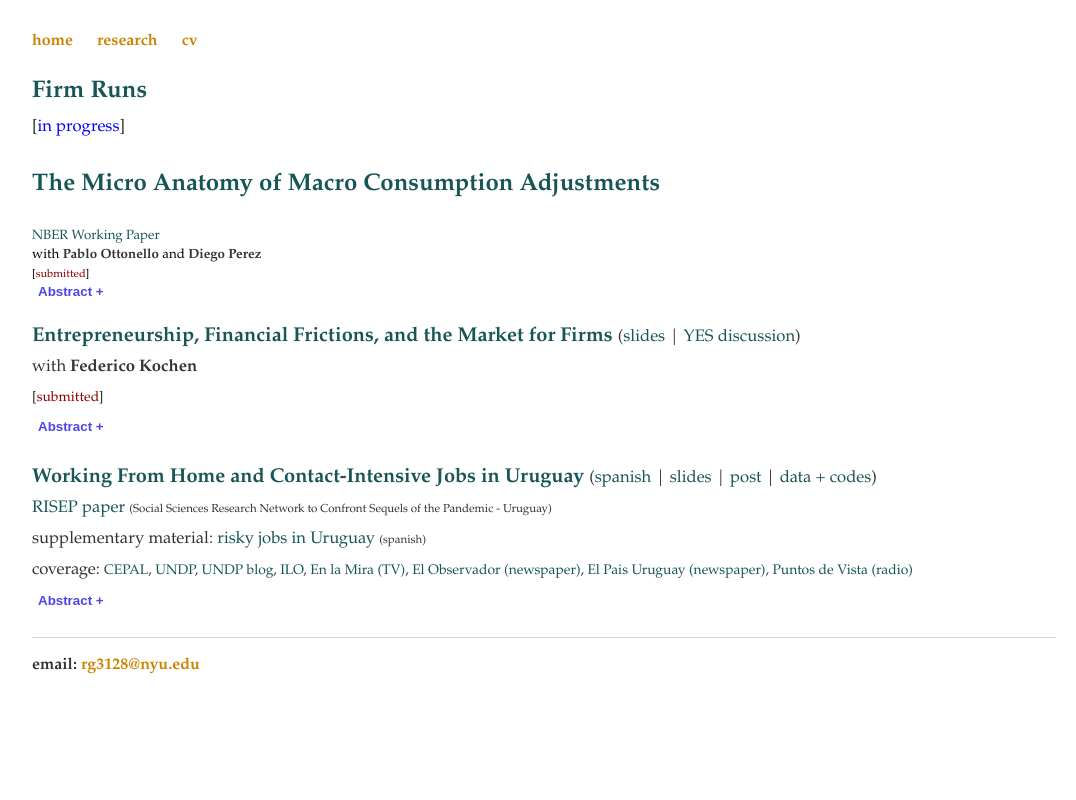
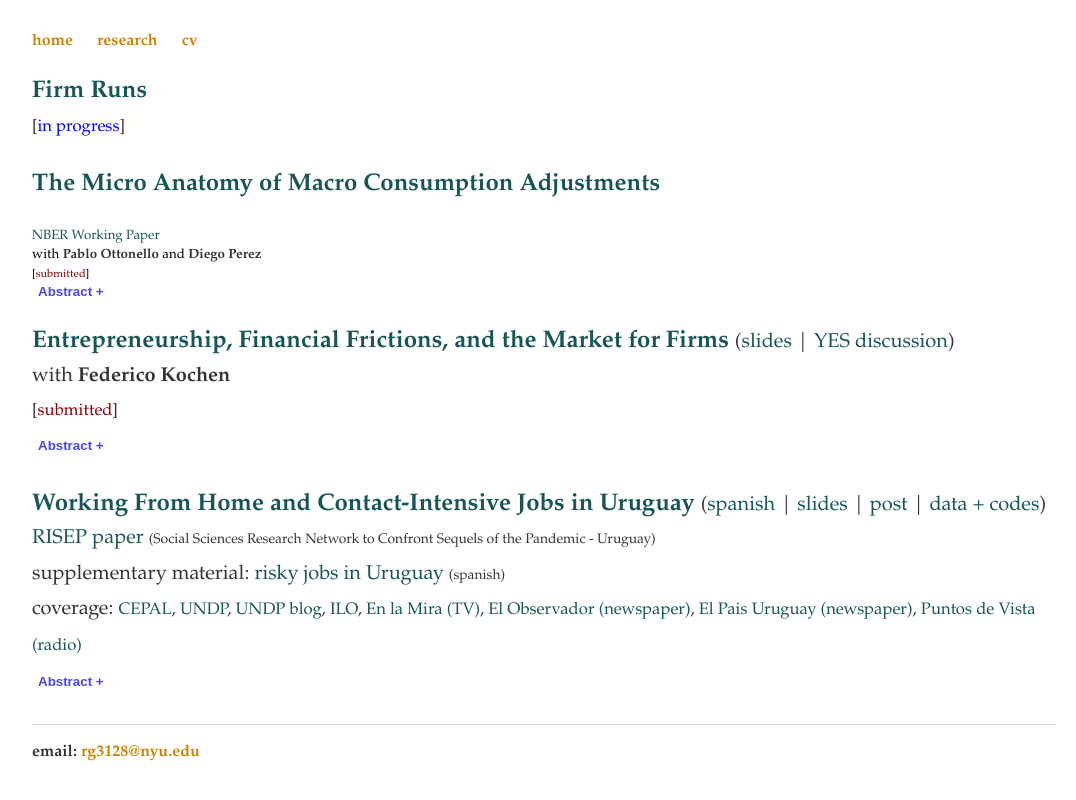
Before and after one commit to rafaguntin/rafaguntin.github.io, a Jekyll site: the page built from research/index.html, in a window 1280 px wide. Shown: the top 800 px of the page, without its empty margins (96-1172 px from the left). Built offline with Jekyll 4.4.1, drawn with Linux system fonts in a browser that asks for light colours.

Commit message:
Update index.html

```diff
--- a/research/index.html
+++ b/research/index.html
@@ -15,7 +15,7 @@
 					  href="/research/GuOP_Consumption.pdf"
 			                  target="_blank"
 					  >The Micro Anatomy of Macro Consumption Adjustments</a>
-			        <br> <div> <small> <a style="color:#175556" href="https://www.nber.org/papers/w27917" target="_blank">NBER Working Paper</a>
+			        <br> <div class="blurb"> <small> <a style="color:#175556" href="https://www.nber.org/papers/w27917" target="_blank">NBER Working Paper</a>
 				<br> with
 				<a style="font-weight: bold; color:#333" href="https://sites.google.com/site/ottonellopablo/" target="_blank"> Pablo Ottonello </a>
 				and
@@ -34,7 +34,7 @@
 to their income, consistent with the permanent-income hypothesis of consumption
 during crises. We discuss our findings' implications for the effectiveness of stabilization
 policies that target consumption during crises. </span> <big><big>
-			</p>
+			</p> </div>
 
 			<p> <a style="font-weight: bold; color:#175556"
 			       href="/research/Entrepreneurship Financial Frictions and the Market for Firms.pdf"
```
